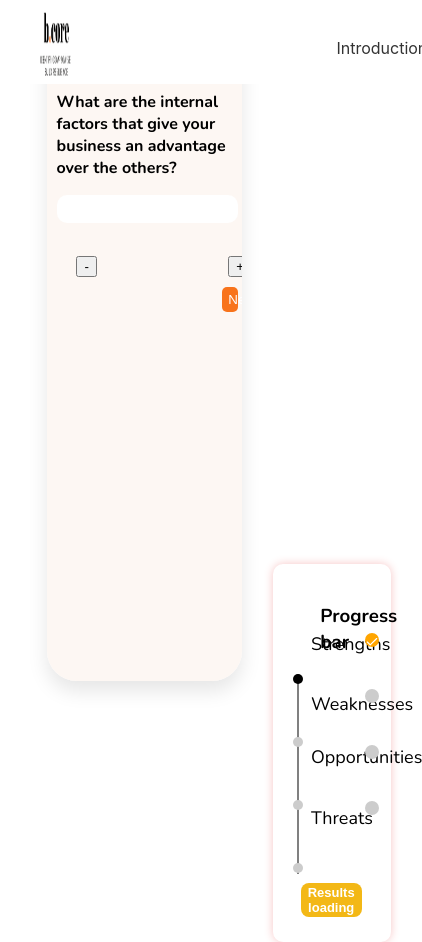
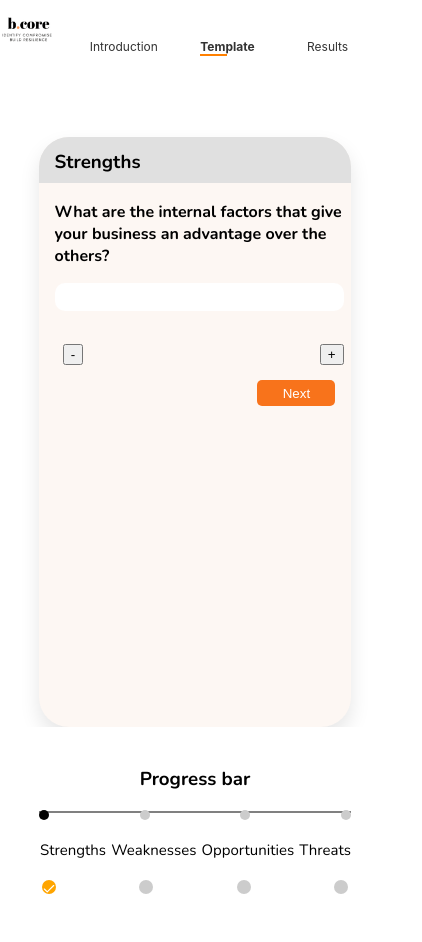
Before and after one commit to mollenwambui/react, a React (Create React App) app: page /user-guide in a window 390 px wide. Shown: the whole page, 422 px wide, since content can reach past the window. After the commit the page ends 915 px from the top, so only its background shows below. Built offline with nearby package versions, Linux system fonts and the light colour scheme.

Commit message:
media queries

```diff
--- a/src/components/Export.css
+++ b/src/components/Export.css
@@ -53,3 +53,20 @@
 }
 
   }
+  @media (min-width: 300px) and (max-width: 500px) {
+    .pdf img{
+        width: 80%;
+        height: 16vh;
+        margin-left: -3%;
+    }
+    .pd{
+        margin-left: 13%;
+        margin-top: 5%;
+        display: flex;
+    }
+
+.pdf img{
+    width: 75%;
+    height: 11vh;
+}
+  }
--- a/src/components/Introduction.css
+++ b/src/components/Introduction.css
@@ -217,3 +217,80 @@ text-align: center;
 }
 
 }
+
+@media (min-width: 300px) and (max-width: 500px) {
+  .introduction-container{
+    width: auto;
+   }
+
+    .swot{
+    width: 60%;
+   margin-bottom: 8%;
+   }
+   .vector{
+    width: 100%;
+    margin-top: 20%;
+    height: 15vh;
+  }
+  .all {
+    display: flex;
+    flex-direction: column;
+    align-items: center;
+    margin-top: 10%;
+  }
+
+  .card1 {
+    height: auto;
+    width: 70%;
+    justify-content: center;
+    align-items: center;
+    background-color: #FDF7F3;
+    border-radius: 30px;
+    box-shadow: 0px 10px 20px rgba(0, 0, 0, 0.1);
+    overflow-y: auto;
+    margin-bottom: 2%;
+    margin-left: 20%;
+  }
+
+
+
+  .card2 {
+    height: auto;
+    width: 70%;
+    justify-content: center;
+    align-items: center;
+    background-color: #FDF7F3;
+    border-radius: 30px;
+    box-shadow: 0px 10px 20px rgba(0, 0, 0, 0.1);
+    overflow-y: auto;
+    margin-bottom: 2%;
+    margin-left: 20%;
+
+  }
+
+  .card22 {
+    height: auto;
+    width: 70%;
+    justify-content: center;
+    align-items: center;
+    background-color: #FDF7F3;
+    border-radius: 30px;
+    box-shadow: 0px 10px 20px rgba(0, 0, 0, 0.1);
+    overflow-y: auto;
+    margin-bottom: 2%;
+    margin-left: 20%;
+
+
+
+  }
+  .go{
+    font-size: 12px;
+    margin-left: -10%;
+  }
+  .last{
+    display: flex;
+    align-items: center;
+    margin-left: 55%;
+    color: orange;
+  }
+}
--- a/src/components/Navbar.css
+++ b/src/components/Navbar.css
@@ -147,3 +147,33 @@ li:last-child a {
     transform: translateX(-50%); /* Adjust the horizontal centering */
   }
 }
+
+
+
+@media (min-width: 300px) and (max-width: 500px) {
+  .navbar {
+    position: fixed;
+    top: 0;
+    left: 0;
+    width: 100%;
+    background-color: #fff;
+    height: 10vh;
+    padding: 0 10px;
+    display: flex;
+    align-items: center;
+    font-size: 12px;
+
+  }
+
+  .navbar-content {
+    margin-left: 15%; /* Adjust the value as needed */
+  }
+
+  .logo {
+    width: 13%;
+    margin-left: -43%;
+    height: 3vh;
+    left: 50%; /* Move the logo to the horizontal center */
+    transform: translateX(-50%); /* Adjust the horizontal centering */
+  }
+}
--- a/src/components/ResultsPage.css
+++ b/src/components/ResultsPage.css
@@ -270,3 +270,45 @@
 
 
   }
+
+  @media (min-width: 300px) and (max-width: 500px) {
+    .card4 {
+      height: auto;
+      width: 75%;
+      justify-content: center;
+      align-items: center;
+      background-color: white;
+      margin-top: 13%;
+      margin-left: 14%;
+      box-shadow: 0px 10px 20px rgba(0, 0, 0, 0.1);
+      overflow-y: auto;
+      border: 2px solid white;
+      border-radius: 5px;
+      overflow-x: hidden;
+    }
+    .result-container .label {
+      font-weight: bold;
+      margin-left: 40%;
+      color: #f86c0f;
+      font-size: 19px;
+    }
+    .business{
+      font-size: 18px;
+      margin-left: 40%;
+
+
+    }
+    .size{
+      font-size: 18px;
+      margin-left: 40%;
+
+    }
+
+    .product{
+      font-size: 18px;
+      margin-left: 40%;
+    }
+  .result-container{
+    margin-top: 30%;
+  }
+  }
--- a/src/components/UserGuide.css
+++ b/src/components/UserGuide.css
@@ -503,3 +503,152 @@ button.inactive {
       }
 
   }
+  @media (min-width: 300px) and (max-width: 500px) {
+
+    .card{
+      height: 70vh;
+      width: 80%;
+      justify-content: center;
+      align-items: center;
+      background-color:  #F5F5F5;
+      border-radius: 30px;
+      margin-left: 10%;
+      box-shadow: 0px 10px 20px rgba(0, 0, 0, 0.1);
+      overflow-y: auto;
+      margin-top: 35%;
+
+
+  }
+  .next-0 {
+    margin-left: 70%;
+    margin-top: 5%;
+    width:25%;
+    height: 3vh;
+    border-radius: 5px;
+   background-color: #F8731B;
+   border: none;
+   color: white;
+
+     }
+
+.plus{
+
+  margin-left: 90%;
+}
+
+     .next-1 {
+
+      margin-left: 70%;
+      margin-top: 0%;
+      width:25%;
+      height: 3vh;
+      border-radius: 5px;
+     background-color: #F8731B;
+     border: none;
+     color: white;
+
+
+     }
+
+
+     .next-2 {
+      margin-left: 70%;
+      margin-top: 0%;
+      width:25%;
+      height: 3vh;
+      border-radius: 5px;
+     background-color: #F8731B;
+     border: none;
+     color: white;
+
+     }
+     .previous-1 {
+      margin-left: 5%;
+      margin-top: 16%;
+      width:30%;
+      height: 3vh;
+      border-radius: 5px;
+     background-color: #F8731B;
+     border: none;
+     color: white;
+     }
+
+
+     .previous-2 {
+      margin-left: 5%;
+      margin-top: 16%;
+      width:30%;
+      height: 3vh;
+      border-radius: 5px;
+     background-color: #F8731B;
+     border: none;
+     color: white;
+     }
+
+     .previous-3 {
+      margin-left: 5%;
+      margin-top: 16%;
+      width:30%;
+      height: 3vh;
+      border-radius: 5px;
+     background-color: #F8731B;
+     border: none;
+     color: white;
+     }
+     .results{
+      margin-left: 20%;
+      height: 4vh;
+      border-radius: 8px;
+      background-color: orange;
+      color: white;
+      border:  none;
+      width: 63%;
+      margin-top: 10%;
+      font-size: 13px;
+      font-weight: bolder;
+      animation: flash 1s infinite;
+    }
+    @keyframes flash {
+      0% {
+        background-color: #F8731B;
+      }
+      50% {
+        background-color: #228B22;
+      }
+      100% {
+        background-color: #b6a408;
+      }
+    }
+
+
+
+
+
+    .alls {
+      display: flex;
+      flex-direction: row;
+      align-items: center;
+      margin-left: 12%;
+
+
+    }
+    .arrow{
+      margin-left: 5%;
+      color: grey;
+    }
+
+    .logo-container{
+      padding-right: 1.7%;
+
+    }
+
+
+
+    .all button{
+      margin-right: 20px;
+    }
+    .logo-container img{
+      width: 80%;
+      height: 2vh;
+    }
+  }
--- a/src/components/UserJourney.css
+++ b/src/components/UserJourney.css
@@ -284,3 +284,106 @@ margin-left: -3%;  }
     text-align: center; /* Center align the progress text */
   }
 }
+
+@media (min-width: 300px) and (max-width: 500px) {
+
+  .user-journey {
+    width: 80%;
+    margin: 0 auto;
+    padding: 20px;
+    position: relative;
+    background-color: white;
+
+    height: auto;
+    box-shadow: none; /* Remove the box shadow */
+    border-radius: 0; /* Remove the border radius */
+  }
+
+  .progress-bar {
+    height: auto; /* Adjust the height as needed */
+    margin-bottom: 20px; /* Add margin between progress bar and other elements */
+  }
+
+  .progress-line {
+    position: static;
+    height: 2px;
+    width: 100%;
+
+
+  }
+
+  .progress-dots {
+    flex-direction: row;
+    position: static;
+    left: auto;
+    margin-top: -1%;
+
+  }
+
+  .progress-labels {
+    flex-direction: row;
+    position: static;
+    left: auto;
+    top: auto;
+    bottom: auto;
+    margin-left: 10px; /* Add margin between progress labels and progress dots */
+  }
+
+  .checkboxes-container {
+    position: static;
+    top: auto;
+    right: auto;
+    margin-top: 10px; /* Add margin between checkboxes and other elements */
+    height: auto;
+    flex-direction: row;
+    justify-content: space-around; /* Adjust the justify-content value */
+  }
+
+  .checkbox {
+    width: 14px;
+    height: 14px;
+    border-radius: 50%;
+    background-color: #ccc;
+  }
+
+  .checkbox + .checkbox {
+    margin-left: 25%; /* Add margin between checkboxes except for the first one */
+  }
+
+
+  .stren {
+    position: static;
+    top: 18%;
+    left: 20px;
+    font-size: 15px;
+margin-left: -3%;  }
+
+  .weak {
+    position: static;
+    font-size: 15px;
+    margin-bottom: 10px; /* Add spacing */
+  }
+
+  .oppo {
+    position: static;
+    font-size: 15px;
+    margin-bottom: 10px; /* Add spacing */
+  }
+
+  .threa {
+    position: static;
+    font-size: 15px;
+    margin-bottom: 10px; /* Add spacing */
+  }
+
+
+  .result {
+    display: none; /* Hide the results button */
+
+  }
+
+  .progress {
+    margin-left: 0;
+    text-align: center; /* Center align the progress text */
+  }
+}
```
